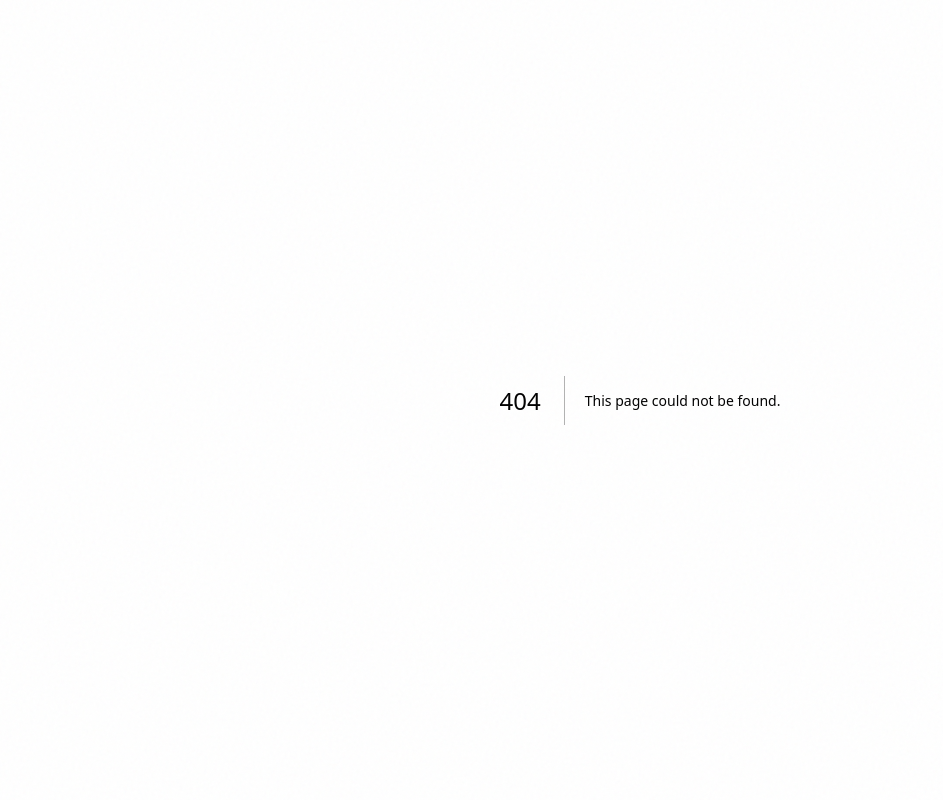
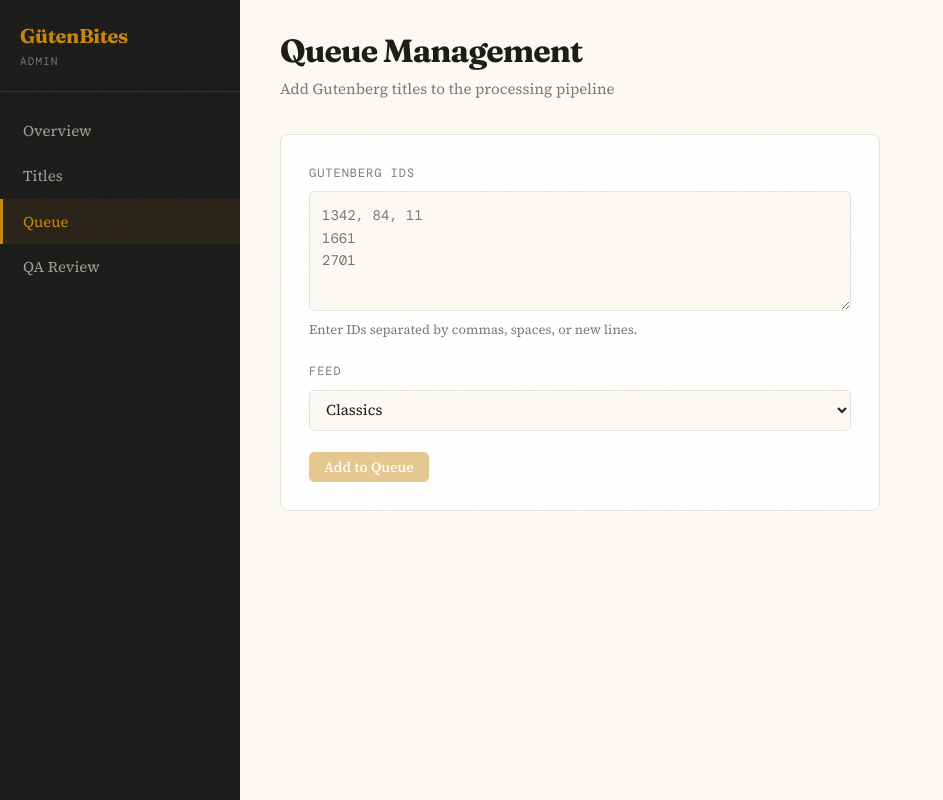
Before and after one commit to Gilmore3088/Gutenbites, a Next.js app: page /admin/queue in a window 1280 px wide. Before the commit this address had no page. Shown: the whole page, without its empty margins (0-943 px from the left). Built offline with nearby package versions, Linux system fonts and the light colour scheme; a web font is replaced by a local one.

Commit message:
feat: add queue management page with ID input and feed assignment

```diff
--- /dev/null
+++ b/src/app/admin/queue/page.tsx
@@ -0,0 +1,167 @@
+"use client";
+
+import { useState } from "react";
+
+const FEED_OPTIONS = [
+  { value: "classics", label: "Classics" },
+  { value: "world-voices", label: "World Voices" },
+  { value: "strange-gothic", label: "Strange & Gothic" },
+  { value: "short-sharp", label: "Short & Sharp" },
+  { value: "big-ideas", label: "Big Ideas" },
+  { value: "hidden-gems", label: "Hidden Gems" },
+];
+
+interface QueueResult {
+  queued: number;
+  duplicates: number;
+  queued_ids: number[];
+  duplicate_ids: number[];
+}
+
+function getAuthToken(): string | null {
+  if (typeof document === "undefined") return null;
+  const cookies = document.cookie.split(";");
+  for (const cookie of cookies) {
+    const [name, value] = cookie.trim().split("=");
+    if (name === "sb-access-token") return decodeURIComponent(value);
+  }
+  return null;
+}
+
+function parseGutenbergIds(raw: string): number[] {
+  return raw
+    .split(/[\s,]+/)
+    .map((s) => s.trim())
+    .filter(Boolean)
+    .map(Number)
+    .filter((n) => !isNaN(n) && n > 0);
+}
+
+export default function QueuePage() {
+  const [idsInput, setIdsInput] = useState("");
+  const [feedSlug, setFeedSlug] = useState(FEED_OPTIONS[0].value);
+  const [loading, setLoading] = useState(false);
+  const [result, setResult] = useState<QueueResult | null>(null);
+  const [error, setError] = useState<string | null>(null);
+
+  async function handleSubmit(e: React.FormEvent) {
+    e.preventDefault();
+    setLoading(true);
+    setResult(null);
+    setError(null);
+
+    const ids = parseGutenbergIds(idsInput);
+
+    if (ids.length === 0) {
+      setError("No valid Gutenberg IDs found. Enter numbers separated by commas or newlines.");
+      setLoading(false);
+      return;
+    }
+
+    const token = getAuthToken();
+    const headers: HeadersInit = { "Content-Type": "application/json" };
+    if (token) headers["Authorization"] = `Bearer ${token}`;
+
+    const res = await fetch("/api/admin/queue", {
+      method: "POST",
+      headers,
+      body: JSON.stringify({ gutenberg_ids: ids, feed_slug: feedSlug }),
+    });
+
+    const body = await res.json().catch(() => ({}));
+
+    if (!res.ok) {
+      setError(body.error ?? `Request failed (${res.status})`);
+    } else {
+      setResult(body);
+    }
+
+    setLoading(false);
+  }
+
+  const parsedCount = parseGutenbergIds(idsInput).length;
+
+  return (
+    <div>
+      <div className="admin-page-header">
+        <h1>Queue Management</h1>
+        <p>Add Gutenberg titles to the processing pipeline</p>
+      </div>
+
+      <div className="queue-form">
+        <form onSubmit={handleSubmit}>
+          <div className="queue-form-row">
+            <label className="queue-form-label" htmlFor="ids-input">
+              Gutenberg IDs
+              {parsedCount > 0 && (
+                <span style={{ color: "var(--gold)", marginLeft: "0.5rem" }}>
+                  ({parsedCount} ID{parsedCount !== 1 ? "s" : ""} detected)
+                </span>
+              )}
+            </label>
+            <textarea
+              id="ids-input"
+              className="queue-form-textarea"
+              value={idsInput}
+              onChange={(e) => setIdsInput(e.target.value)}
+              placeholder={"1342, 84, 11\n1661\n2701"}
+              disabled={loading}
+            />
+            <p style={{ fontSize: "0.8125rem", color: "var(--ink-muted)" }}>
+              Enter IDs separated by commas, spaces, or new lines.
+            </p>
+          </div>
+
+          <div className="queue-form-row">
+            <label className="queue-form-label" htmlFor="feed-select">
+              Feed
+            </label>
+            <select
+              id="feed-select"
+              className="queue-form-select"
+              value={feedSlug}
+              onChange={(e) => setFeedSlug(e.target.value)}
+              disabled={loading}
+            >
+              {FEED_OPTIONS.map((f) => (
+                <option key={f.value} value={f.value}>
+                  {f.label}
+                </option>
+              ))}
+            </select>
+          </div>
+
+          {error && (
+            <div className="queue-result error">{error}</div>
+          )}
+
+          {result && (
+            <div className="queue-result success">
+              <strong>{result.queued}</strong> title{result.queued !== 1 ? "s" : ""} queued
+              {result.duplicates > 0 && (
+                <span>
+                  {" "}— <strong>{result.duplicates}</strong> duplicate{result.duplicates !== 1 ? "s" : ""} skipped
+                  {result.duplicate_ids.length > 0 && (
+                    <span style={{ fontFamily: "var(--font-mono)", fontSize: "0.8125rem", marginLeft: "0.5rem" }}>
+                      ({result.duplicate_ids.join(", ")})
+                    </span>
+                  )}
+                </span>
+              )}
+            </div>
+          )}
+
+          <div style={{ marginTop: "1.25rem" }}>
+            <button
+              type="submit"
+              className="admin-btn primary"
+              disabled={loading || !idsInput.trim()}
+            >
+              {loading ? "Adding to queue…" : "Add to Queue"}
+            </button>
+          </div>
+        </form>
+      </div>
+    </div>
+  );
+}
```
